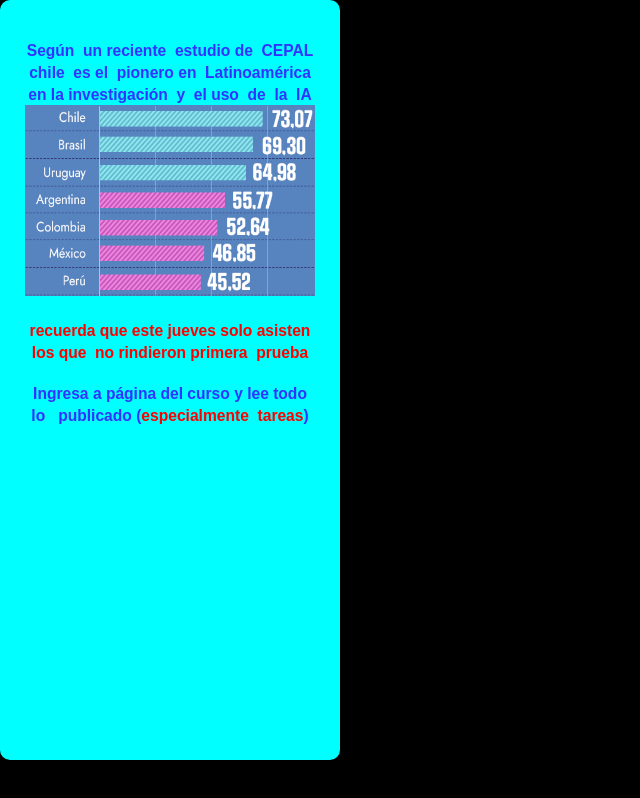
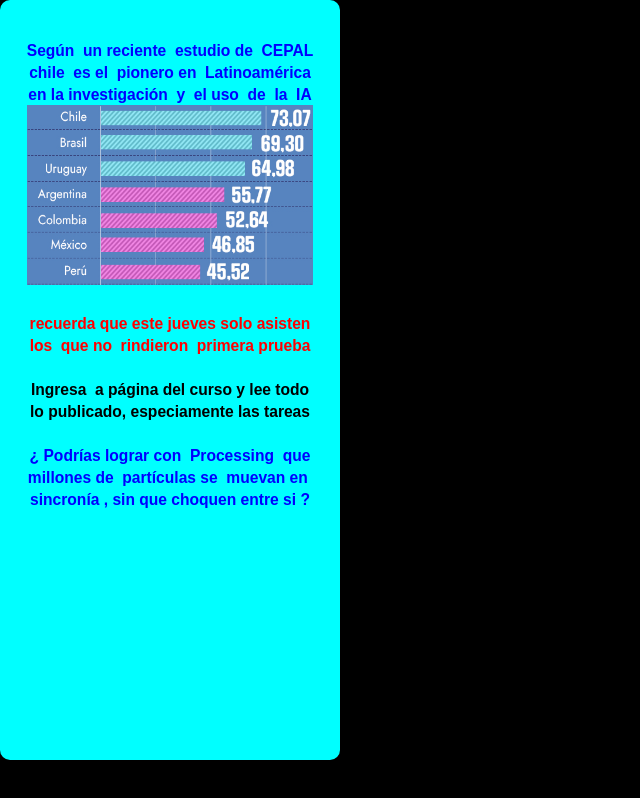
Before and after one commit to gmcon/notifica, a website: page index.html in a window 1280 px wide. Shown: the whole page, without its empty margins (0-640 px from the left). Drawn offline with Linux system fonts and the light colour scheme.

Commit message:
Update index.html

```diff
--- a/index.html
+++ b/index.html
@@ -9,22 +9,27 @@
 </head>
 <body bg="black">
 <div class="container" style="position: absolute; left: 0pt; top: 0pt; width: 300px; height: 90%;">
-<h3>
-<p><font color="red"><small style="color: rgb(51, 51, 255);">Según&nbsp; un reciente&nbsp; estudio de&nbsp; CEPAL  <br>
 
-chile&nbsp; es el&nbsp; pionero en&nbsp; Latinoamérica  <br>
+<h3><p><font color="blue"><small>
 
-en la investigación&nbsp; y&nbsp; el uso&nbsp; de&nbsp; la&nbsp; IA</small><br style="color: rgb(51, 51, 255);">
-<img style="width: 290px; height: 191px;" alt="ia" src="ia.png"><br>
-</font></p>
-<p><font color="red"><font color="red"><small>recuerda que este jueves solo asisten<br>
-los que&nbsp; no rindieron primera&nbsp; prueba</small></font></font></p>
-<p style="color: rgb(51, 51, 255);"><small>Ingresa a página del curso y lee todo<br>
-lo &nbsp; publicado (<span style="color: red;">especialmente</span>&nbsp; <span style="color: red;">tareas</span>)<br>
-</small>
-</p>
+Según&nbsp; un reciente&nbsp; estudio de&nbsp; CEPAL                   <br>
+chile&nbsp; es el&nbsp; pionero en&nbsp; Latinoamérica                 <br>
+en la investigación&nbsp; y&nbsp; el uso&nbsp; de&nbsp; la&nbsp; IA    <br>
+<img style="width: 286px; height: 180px;" alt="ia" src="ia.png">       <br>
+</font><font color="red">                                              <br>
+recuerda que este jueves solo asisten                                  <br>
+los&nbsp; que no&nbsp; rindieron&nbsp; primera prueba                  <br>
+<font color="black">                                                   <br>
+Ingresa&nbsp; a página del curso y lee todo                            <br>
+lo publicado, especiamente las tareas                                  <br>
+<font color="blue">                                                    <br>
+¿ Podrías lograr con&nbsp; Processing&nbsp; que                        <br>
+millones de&nbsp; partículas se&nbsp; muevan en&nbsp;                  <br>
+sincronía , sin  que choquen entre si ?
 
-</h3>
+</font></p></h3>
+
+
 </div>
 
 
```
